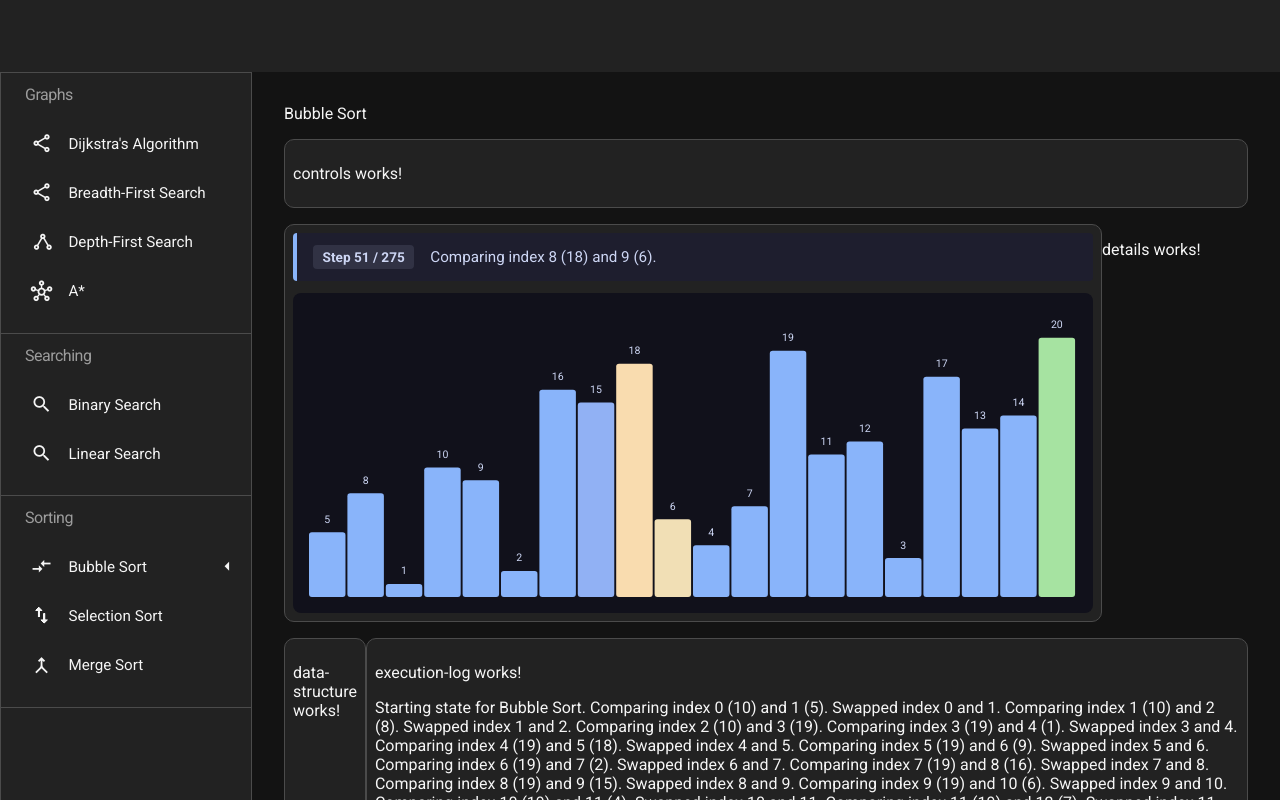
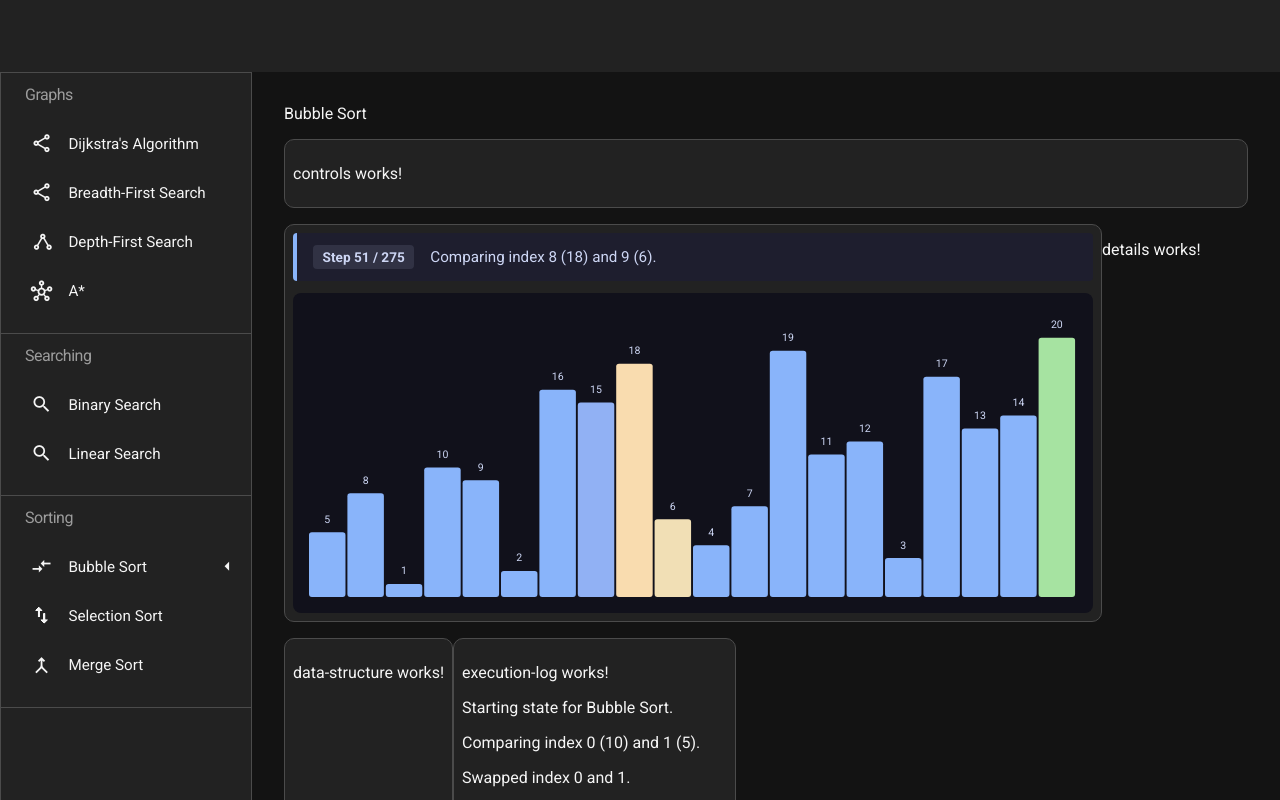
Before and after one commit to flavia3107/algorithm-visualizer, an Angular app: page / in a window 1280 px wide. Shown: the top 800 px of the page. Built offline with nearby package versions, Linux system fonts and the light colour scheme.

Commit message:
Algorithm-Visualizer: Log - P4

```diff
--- a/src/app/components/execution-log/execution-log.html
+++ b/src/app/components/execution-log/execution-log.html
@@ -1,4 +1,7 @@
 <p>execution-log works!</p>
 @for(step of steps(); track step) {
-{{step.description}}
-}
+@if($index <= currentStepIndex() + 1) { <p [class.active]="$index === currentStepIndex() + 1">
+	{{step.description}}
+	</p>
+	}
+	}
--- a/src/app/components/execution-log/execution-log.ts
+++ b/src/app/components/execution-log/execution-log.ts
@@ -10,4 +10,5 @@ import { AlgorithmManager } from '../../services/algorithm-manager';
 export class ExecutionLog {
   private _manager = inject(AlgorithmManager);
   readonly steps = this._manager.steps;
+  readonly currentStepIndex = this._manager.currentStepIndex;
 }
```
